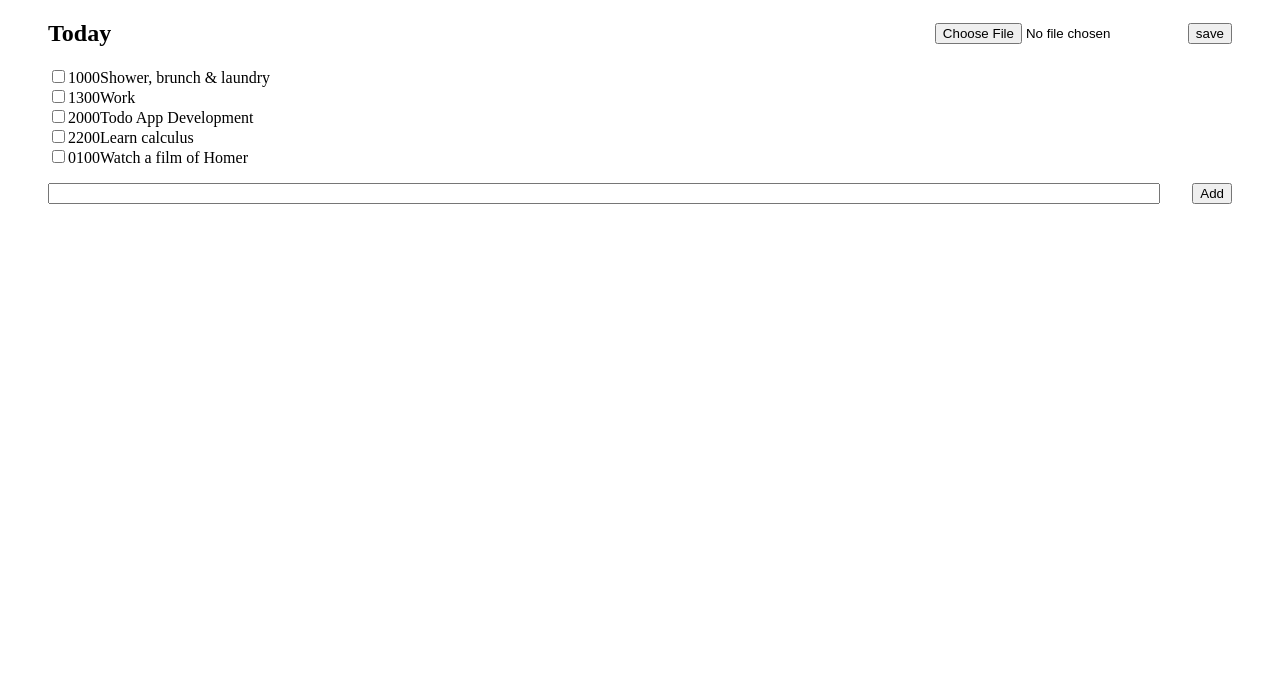
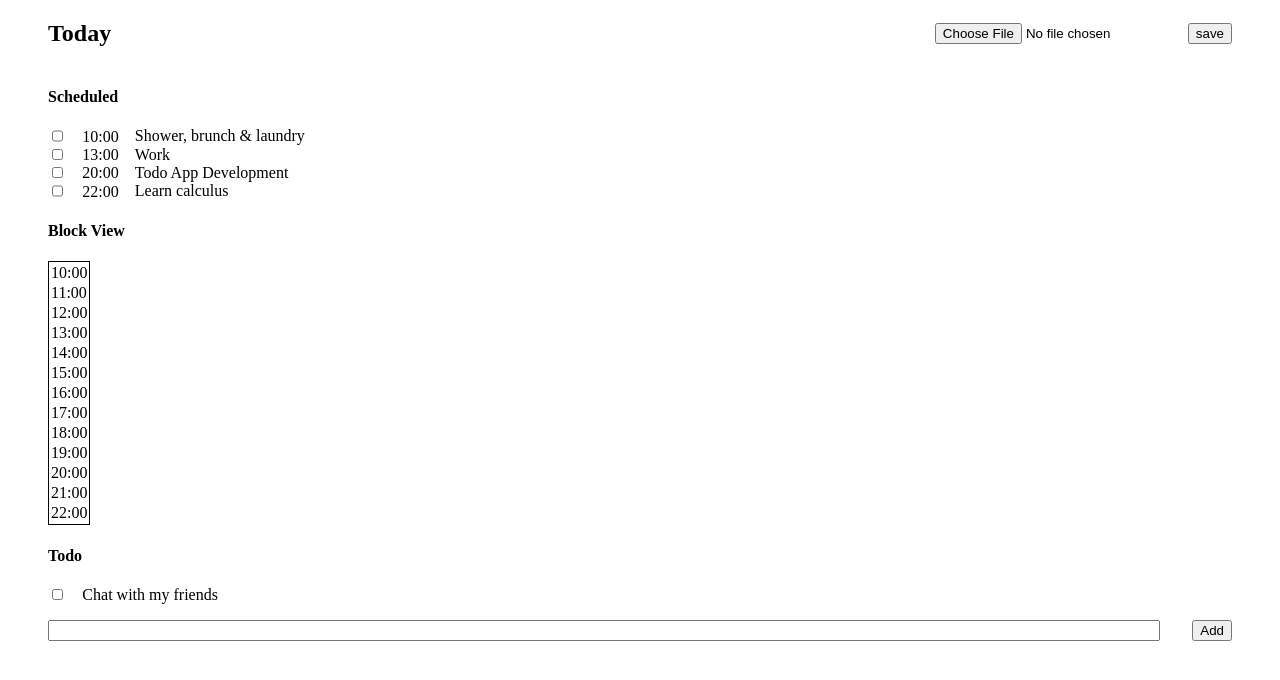
Before and after one commit to Ratioho/eunomia-web, a React (Create React App) app: page / in a window 1280 px wide. Shown: the top 680 px of the page. Built offline with nearby package versions, Linux system fonts and the light colour scheme.

Commit message:
feat: basic list and start on block view

```diff
--- a/src/Components/TodoItem.jsx
+++ b/src/Components/TodoItem.jsx
@@ -1,11 +1,34 @@
-const ListItem = ({item}) => {
+import styled from 'styled-components'
+
+const CheckBox = styled.input.attrs({
+  type: 'checkbox',
+})`
+  width:0.71rem;
+  height:0.71rem;
+`
+const TimeBlock = styled.span`
+  padding: 0 1rem 0 1rem;
+`
+
+
+const Time = ({t}) => {
+  const s = t.substring(0, 2) + ':' + t.substring(2, 4)
+  return (
+    <TimeBlock>
+      {s}
+    </TimeBlock>
+  )
+}
+
+
+export const ListItem = ({item}) => {
 
   return (
     <div>
 
-      <input type = 'checkbox'/>
+      <CheckBox />
 
-      <span>{item['schedule'].toString().substring(8)}</span>
+      <Time t = {item['schedule'].toString().substring(8)} />
 
       <span>{item.content}</span>
 
@@ -13,4 +36,31 @@ const ListItem = ({item}) => {
   )
 }
 
-export default ListItem
+export const Item = ({item}) => {
+  return (
+    <div>
+
+      <CheckBox />
+
+      <TimeBlock>{item.content}</TimeBlock>
+
+    </div>
+  )
+}
+
+export const BlockView = ({l}) => {
+
+  const tMin = l[0].schedule.toString().substring(8, 10)
+  const tMax = l[l.length-1].schedule.toString().substring(8, 10)
+  const f = []
+  for (let i = parseInt(tMin); i <= parseInt(tMax); i++) {
+    f.push(i.toString() + ':00')
+  }
+  return (
+    <div>
+      <table style = {{border: "1px solid black"}}>
+        {f.map((item) => <tr>{item}</tr>)}
+      </table>
+    </div>
+  )
+}
--- a/src/index.jsx
+++ b/src/index.jsx
@@ -1,7 +1,7 @@
 import React, { useEffect, useReducer, useState } from 'react'
 import ReactDom from 'react-dom'
 import styled from 'styled-components'
-import ListItem from './Components/TodoItem'
+import { ListItem, Item, BlockView } from './Components/TodoItem'
 
 const tempInitList = [
 	{
@@ -27,6 +27,12 @@ const tempInitList = [
 		"schedule": 202103242200,
 		"duration": 50,
 		"task": "Math"
+	},
+  {
+		"content": "Chat with my friends",
+		"schedule": 202103242500,
+		"duration": 5,
+		"task": ""
 	},
 	{
 		"content": "Watch a film of Homer",
@@ -60,10 +66,23 @@ const Footer = styled.div`
   display: flex;
 `
 
+const getFilteredList = (l, tMin, tMax) => {
+  const filtered = l.filter((e) => e.schedule >= tMin && e.schedule <= tMax)
+  const scheduled = []
+  const todo = []
+  filtered.forEach(e => {
+    e.schedule % 10000 < 2400 ? scheduled.push(e) : todo.push(e)
+  })
+
+  return [scheduled, todo]
+}
 
 const TodoList = () => {
 
   const [list, setList] = useState(tempInitList)
+  const tMin = 202103240000
+  const tMax = 202103250000
+  const [filteredList, todo] = getFilteredList(list, tMin, tMax)
 
   return (
     <TodoListWrapper>
@@ -84,8 +103,15 @@ const TodoList = () => {
         </div>
       </Header>
       <Main>
-        {list.map((item, index) => (
+        <h4>Scheduled</h4>
+        {filteredList.map((item, index) => (
           <ListItem item = {item} key = {index}></ListItem>
+        ))}
+        <h4>Block View</h4>
+        <BlockView l = {filteredList} />
+        <h4>Todo</h4>
+        {todo.map((item, index) => (
+          <Item item = {item} key = {index}></Item>
         ))}
       </Main>
       <Footer>
```
Also changed, not shown: 1 other file (tests, documents, lock files or other folders).
